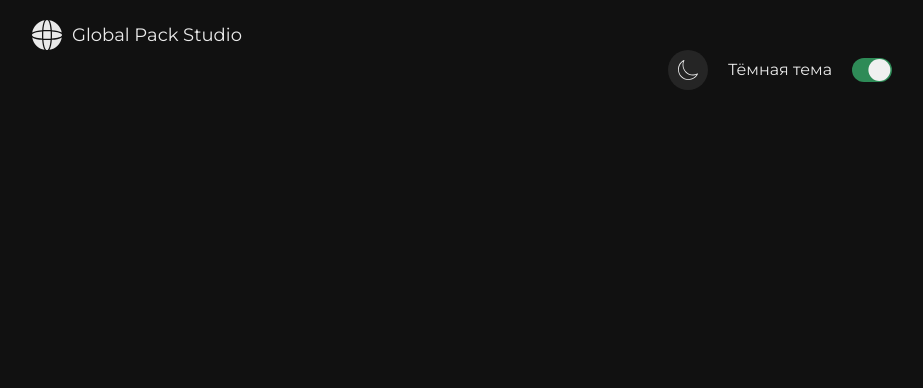
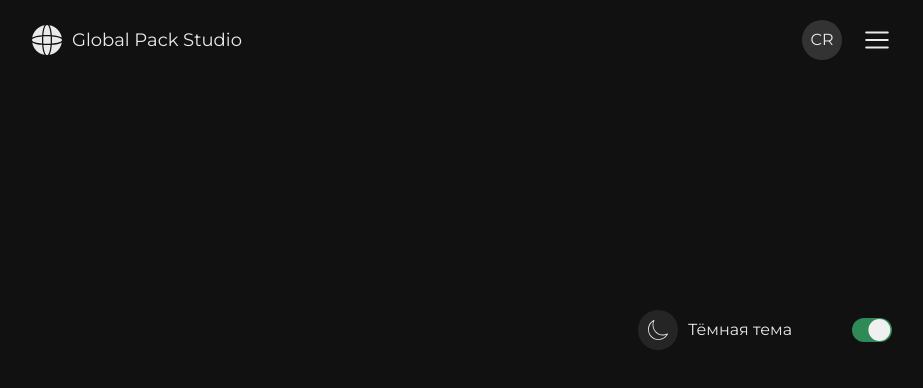
Before and after one commit to KonstantinSimusev/global-pack-studio, a React (Vite) app in the folder frontend/: page / in a window 1280 px wide. Shown: the top 388 px of the page, without its empty margins (178-1101 px from the left). Built offline with nearby package versions, Linux system fonts and the light colour scheme.

Commit message:
Add header

```diff
--- a/frontend/package.json
+++ b/frontend/package.json
@@ -8,8 +8,7 @@
     "build": "tsc -b && vite build",
     "lint": "eslint .",
     "preview": "vite preview",
-    "predeploy": "npm run build",
-    "deploy": "gh-pages -d dist"
+    "deploy": "npm run build && gh-pages -d dist"
   },
   "dependencies": {
     "react": "^19.1.1",
--- a/frontend/src/components/app/app.module.css
+++ b/frontend/src/components/app/app.module.css
@@ -1,4 +1,5 @@
 .container {
   display: grid;
   margin: 20px;
+  gap: 250px
 }
--- a/frontend/src/components/header/header.module.css
+++ b/frontend/src/components/header/header.module.css
@@ -1,4 +1,5 @@
-.container {
+.container,
+.wrapper {
   display: flex;
   justify-content: space-between;
   align-items: center;
@@ -22,8 +23,21 @@
   font-weight: 400;
 }
 
-.menu {
-  width: 100%;
-  height: 3px;
-  background: var(--icon-color);
+.circle {
+  display: flex;
+  align-items: center;
+  justify-content: center;
+  width: 40px;
+  height: 40px;
+  background-color: var(--user-background-color);
+  border-radius: 50%;
+  transition: background-color 0.3s;
 }
+
+.burger {
+  color: var(--main-font-color);
+  margin-left: 20px;
+  width: 30px;
+  height: 30px;
+  cursor: pointer;
+}
--- a/frontend/src/components/header/header.tsx
+++ b/frontend/src/components/header/header.tsx
@@ -3,7 +3,7 @@ import styles from './header.module.css';
 export const Header = () => {
   return (
     <div className={styles.container}>
-      <div className={styles.logo}>
+      <a className={styles.logo} href="/">
         <svg className={styles.logoIcon} viewBox="0 0 512 512">
           <path
             fill="currentColor"
@@ -11,12 +11,18 @@ export const Header = () => {
           />
         </svg>
         <h1 className={styles.title}>Global Pack Studio</h1>
+      </a>
+      <div className={styles.wrapper}>
+        <a className={styles.circle} href="/">
+          <span className={styles.user}>CR</span>
+        </a>
+        <svg className={styles.burger} viewBox="0 0 28 28">
+          <path
+            fill="currentColor"
+            d="M3 7a1 1 0 0 1 1-1h20a1 1 0 1 1 0 2H4a1 1 0 0 1-1-1ZM3 14a1 1 0 0 1 1-1h20a1 1 0 1 1 0 2H4a1 1 0 0 1-1-1ZM4 20a1 1 0 1 0 0 2h20a1 1 0 1 0 0-2H4Z"
+          />
+        </svg>
       </div>
-      {/* <div className={styles.menu}>
-        <div className={styles.line}></div>
-        <div className={styles.line}></div>
-        <div className={styles.line}></div>
-      </div> */}
     </div>
   );
 };
--- a/frontend/src/components/switch/switch.module.css
+++ b/frontend/src/components/switch/switch.module.css
@@ -1,7 +1,11 @@
+.container,
+.wrapper {
+  display: flex;
+  align-items: center;
+}
+
 .container {
-  display: flex;
   justify-content: end;
-  align-items: center;
 }
 
 .circle {
@@ -21,7 +25,8 @@
 }
 
 .title {
-  padding: 0 20px;
+  padding-left: 10px;
+  padding-right: 60px;
   transition: color 0.3s;
 }
 
--- a/frontend/src/components/switch/switch.tsx
+++ b/frontend/src/components/switch/switch.tsx
@@ -21,6 +21,7 @@ export const Switch = () => {
 
   return (
     <div className={styles.container}>
+      <div className={styles.wrapper}>
         <div className={styles.circle}>
           <svg className={styles.monthIcon} viewBox="0 0 47.539 47.539">
             <path
@@ -30,6 +31,7 @@ export const Switch = () => {
           </svg>
         </div>
         <span className={styles.title}>Тёмная тема</span>
+      </div>
       <label className={styles.switch}>
         <input
           className={styles.visuallyHidden}
--- a/frontend/src/css/themes.css
+++ b/frontend/src/css/themes.css
@@ -11,6 +11,7 @@
   --icon-color: var(--black-color, #111);
   --month-circle-background: var(--grey-light-color, #dbdbdb);
   --slider-background-color: var(--grey-color, #adadad);
+  --user-background-color: var(--grey-color, #adadad);
 }
 
 .theme-dark {
@@ -19,4 +20,5 @@
   --icon-color: var(--white-color, #eaeaea);
   --month-circle-background: var(--black-light-color, #252525);
   --slider-background-color: var(--green-color, #2e8b57);
+  --user-background-color: var(--black-medium-color, #333);
 }
--- a/frontend/src/css/variables.css
+++ b/frontend/src/css/variables.css
@@ -11,6 +11,7 @@
 
   --black-color: #111;
   --black-light-color: #252525;
+  --black-medium-color: #333;
 
   --main-font: 'Montserrat', arial, helvetica, sans-serif;
   --logo-font: 'Montserrat'; /* дописать */
@@ -21,6 +22,7 @@
   --icon-color: var(--white-color, #eaeaea);
   --month-circle-background: var(--black-light-color, #252525);
   --slider-background-color: var(--green-color, #2e8b57);
+  --user-background-color: var(--black-medium-color, #333);
 
   --min-page-width: 320px;
   --max-page-width: 900px;
```
Also changed, not shown: frontend/src/assets/month.svg (deleted). Lines whose indentation alone changed are shown as unchanged.
